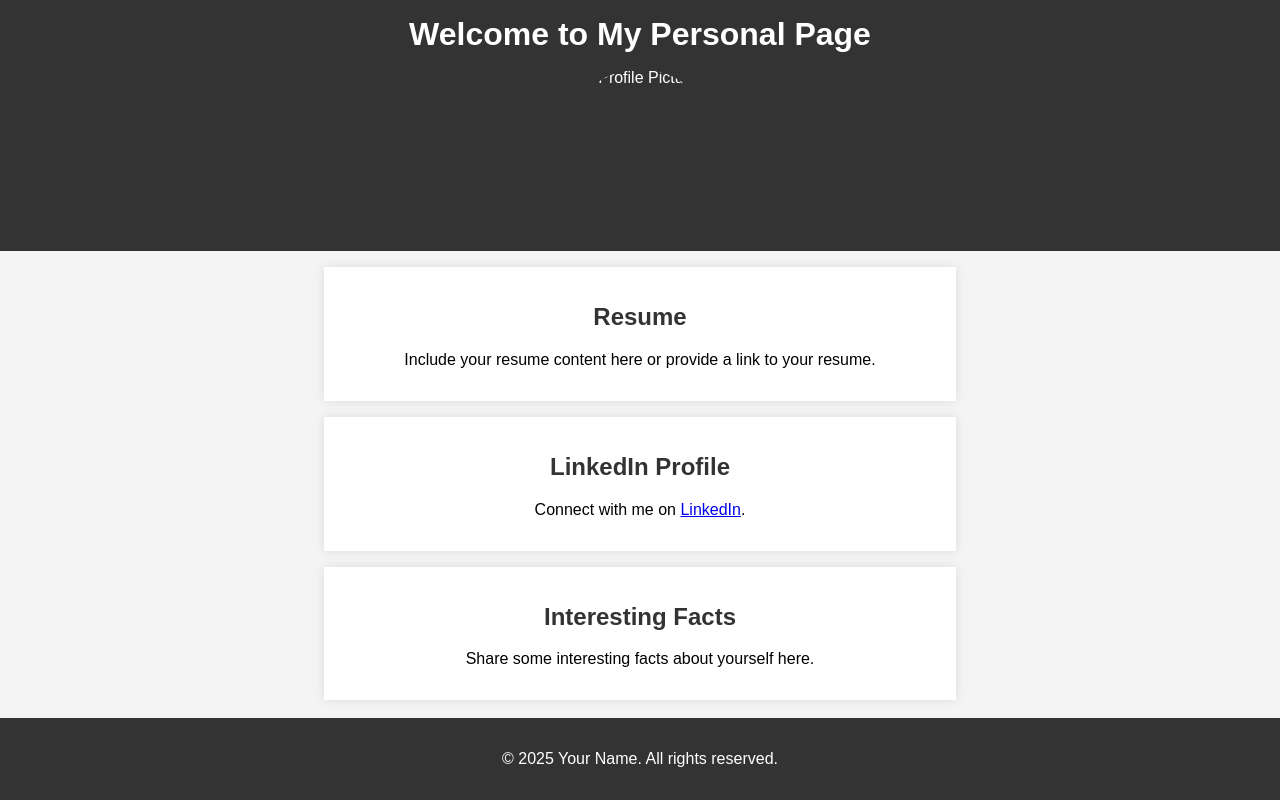
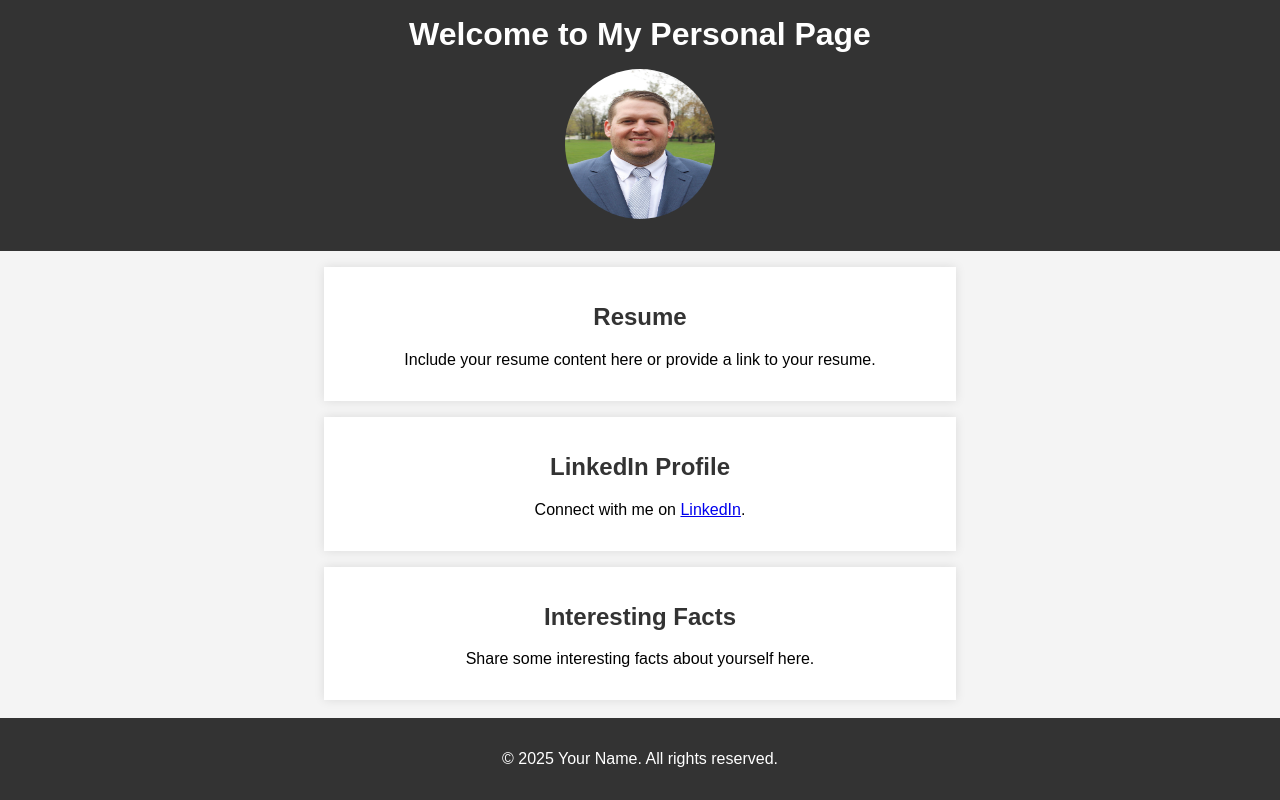
Before and after one commit to jproper614/jproper614.github.io, a plain HTML site: page index.html in a window 1280 px wide. Drawn offline with Linux system fonts and the light colour scheme.

Commit message:
Update index.html

```diff
--- a/index.html
+++ b/index.html
@@ -9,7 +9,7 @@
 <body>
     <header>
         <h1>Welcome to My Personal Page</h1>
-        <img src="images/profile.jpg" alt="Profile Picture" id="profile-picture">
+        <img src="images/IMG_2835 Large.jpeg" alt="Profile Picture" id="profile-picture">
     </header>
     <section id="resume">
         <h2>Resume</h2>
```
